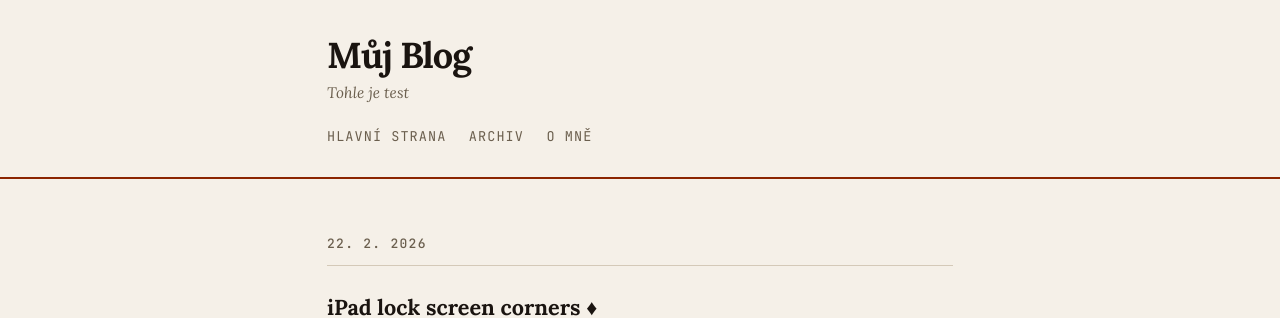
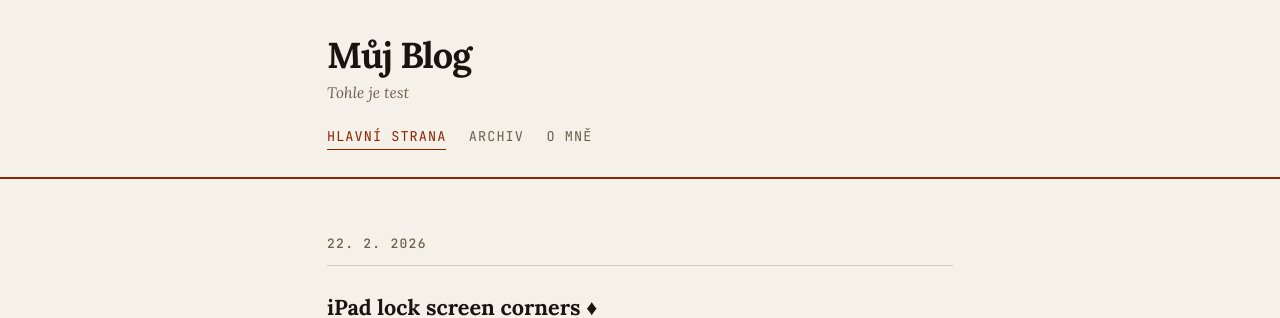
Before and after one commit to StepanJirkaKarasek/StepanJirkaKarasek.github.io, a Jekyll site: the page built from index.html, in a window 1280 px wide. Shown: the top 318 px of the page. Built offline with Jekyll 4.4.1, drawn with Linux system fonts in a browser that asks for light colours.

Commit message:
Update main.css

```diff
--- a/assets/css/main.css
+++ b/assets/css/main.css
@@ -413,3 +413,8 @@ body {
   background: var(--accent);
   color: white;
 }
+
+.site-nav a.active {
+  color: var(--accent);
+  border-bottom-color: var(--accent);
+}
```
